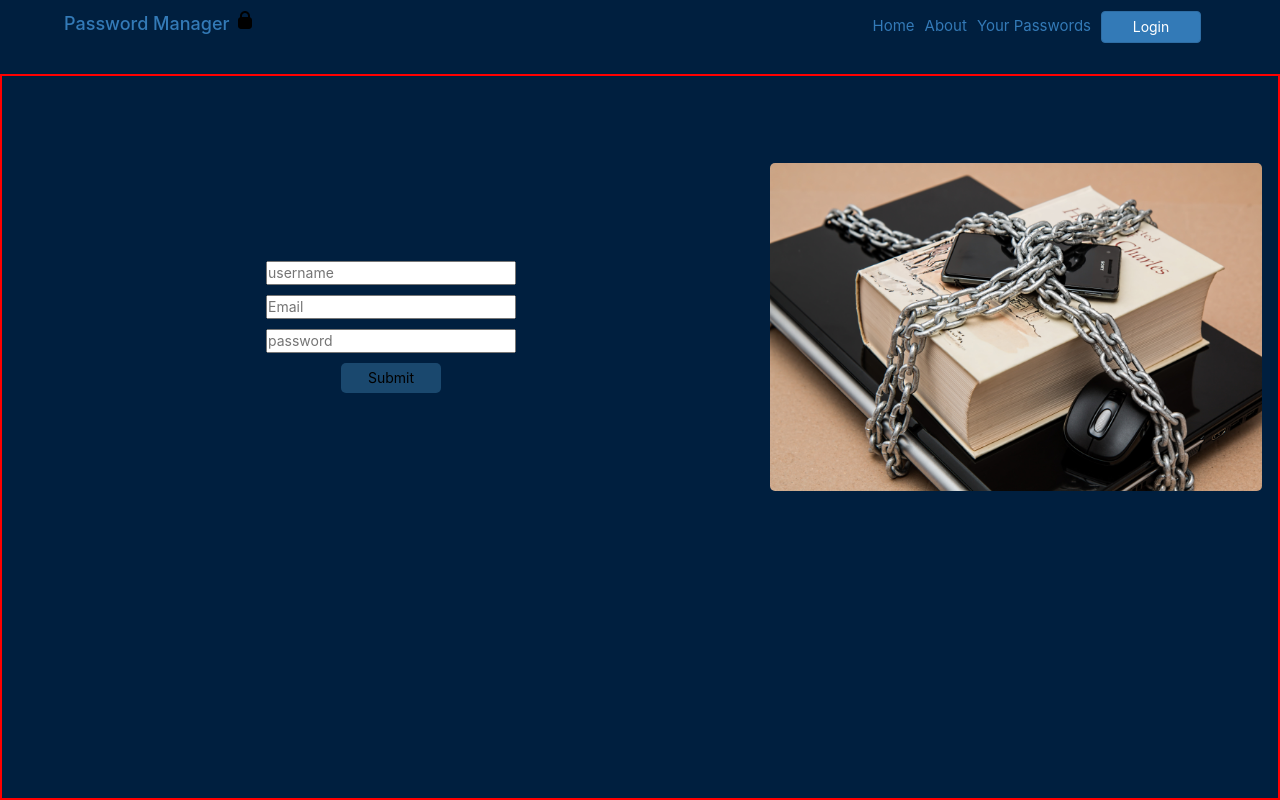
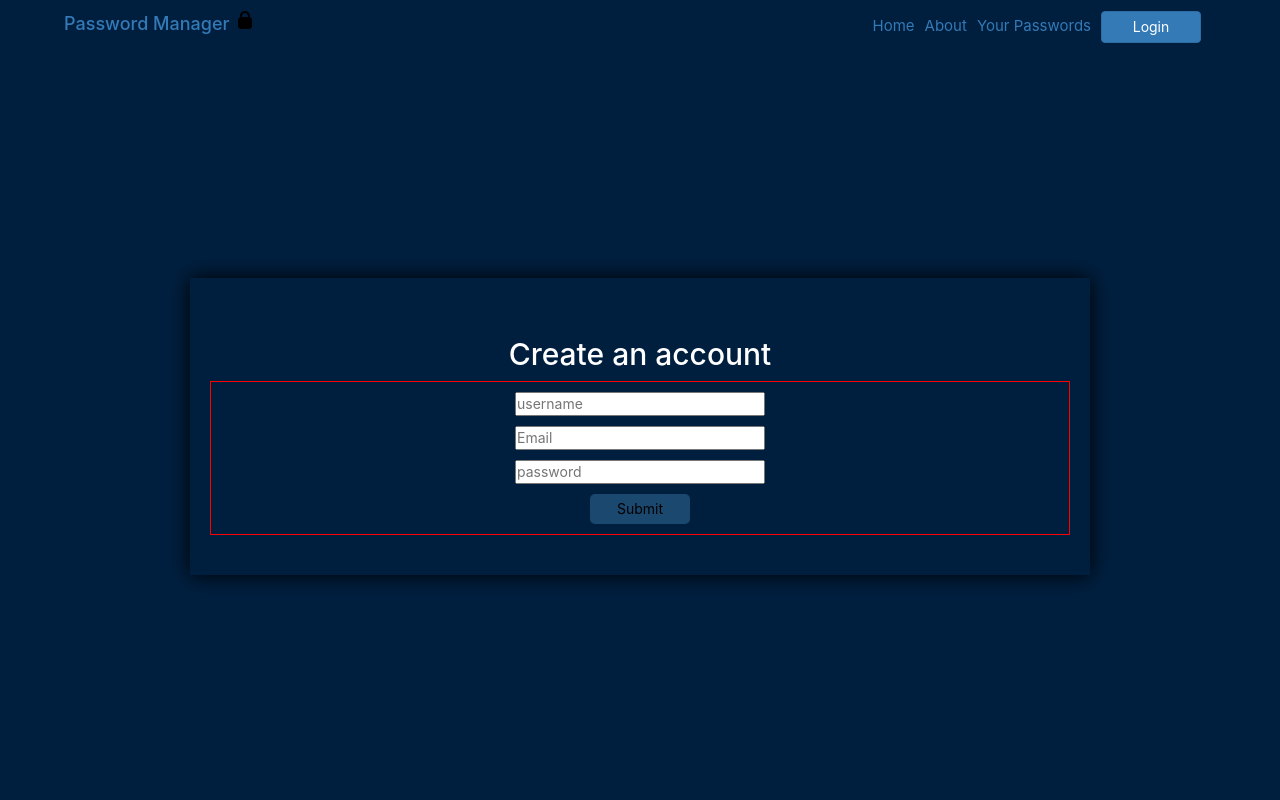
Before and after one commit to AF-Jama/PasswordManagerApp, a React (Create React App) app: page /signup in a window 1280 px wide. Built offline with nearby package versions, Linux system fonts and the light colour scheme.

Commit message:
Sync commit

```diff
--- a/src/Pages/Login/Login.css
+++ b/src/Pages/Login/Login.css
@@ -6,6 +6,7 @@
 
 :root{
     --maxWidth:1500px;
+    --cardMaxWidth:700px;
 }
 
 #logout-container{
@@ -20,18 +21,20 @@ main{
 }
 
 #main-outer-container{
-    display: flex;
-    flex-direction: column;
+    display: grid;
+    place-items: center;
+    flex: 1;
+    /* flex-direction: column;
     justify-content: center;
-    margin-top: 2rem;
+    margin-top: 2rem; */
 }
 
 #main-inner-container{
-    position: relative;
-    top: -110px;
-    /* border: 2px solid blue; */
-    padding: 2rem;
-    max-width: var(--maxWidth);
+    height: auto;
+    color: white;
+    width: 80%;
+    max-width: var(--cardMaxWidth);
+    box-shadow: 0 0 20px rgba(0, 0, 0, 1 );
 }
 
 #login-form-container{
@@ -41,6 +44,20 @@ main{
     padding: 1rem;
 }
 
+#welcome-container>h2{
+    font-weight: bold;
+}
+
+#welcome-container>h2::after{
+    content: '';
+    display: block;
+    height: 1px;
+    width: 8rem;
+    background-color: white;
+    margin: 0rem auto;
+    margin-top: 1rem;
+}
+
 @media screen and (min-width:500px){
 
 }
--- a/src/Pages/Login/Login.jsx
+++ b/src/Pages/Login/Login.jsx
@@ -13,7 +13,10 @@ const Login = (props)=>{
             <Header/>
 
             <main id="main-outer-container">
-                <div id="main-inner-container" style={{display:"block"}}>
+                <div id="main-inner-container">
+                    <div id="welcome-container">
+                        <h2>Login</h2>
+                    </div>
                     <div id="login-form-container">
                         <LoginForm/>
                     </div>
--- a/src/Pages/Signup/Signup.css
+++ b/src/Pages/Signup/Signup.css
@@ -2,6 +2,7 @@
     margin: 0;
     padding: 0;
     box-sizing: border-box;
+    --cardMaxWidth:900px;
 }
 
 :root{
@@ -17,12 +18,14 @@
 }
 
 #main-outer-container{
-    display: flex;
-    flex-direction: column;
+    display: grid;
+    place-items: center;
+    flex: 1;
+    /* flex-direction: column;
     justify-content: center;
     flex: 1;
     border: 2px solid red;
-    margin-top: 1rem;
+    margin-top: 1rem; */
 }
 
 #sign-up-page-image{
@@ -35,38 +38,39 @@
 }
 
 #main-inner-container{
-    position: relative;
-    top: -100px;
+    width: 80%;
+    max-width: var(--cardMaxWidth) ;
+    box-shadow: 0 0 20px rgba(0, 0, 0, 1 );
+    padding: 4rem 2rem;
+    /* position: relative;
+    top: -100px; */
     /* border: 2px solid green; */
-    padding: 2rem;
+    /* padding: 2rem; */
 }
 
 #register-form-container{
-    display: block;
-    /* border: 2px solid yellow; */
     width: auto;
-    /* padding: 2rem; */
 }
 
 
 @media screen and (min-width:800px){
-    #main-inner-container{
+    /* #main-inner-container{
         display: flex;
         justify-content: center;
         width: 100vw;
         max-width: var(--maxWidth);
         margin: 0 auto;
-    }
+    } */
 
-    #img-container{
+    /* #img-container{
         display: block;
         width: 40%;
-    }
+    } */
 
-    #register-form-container{
+    /* #register-form-container{
         width: 60%;
         margin-right: 1rem;
-    }
+    } */
 
     #register-form-container{
         display: flex;
--- a/src/Pages/Signup/Signup.jsx
+++ b/src/Pages/Signup/Signup.jsx
@@ -14,6 +14,9 @@ const SignUp = ()=>{
             <Header/>
             <main id="main-outer-container">
                 <div id="main-inner-container">
+                    <div id="register-text-container">
+                        <h2>Create an account</h2>
+                    </div>
                     <div id="register-form-container">
                         <RegisterForm/>
                     </div>
--- a/src/components/RegisterForm/RegisterForm.css
+++ b/src/components/RegisterForm/RegisterForm.css
@@ -1,11 +1,12 @@
 *{
-    margin:0;
+    margin: 0;
     padding: 0;
     box-sizing: border-box;
 }
 
 :root{
-    --maxWidth:100px;
+    --maxWidth:300px;
+    --inputMaxWidth:300px;
 }
 
 #form-container{
@@ -17,21 +18,11 @@
     display: block;
     width: auto;
     padding: 1rem 0;
-    /* border: 1px solid red; */
+    border: 1px solid red;
 }
 
 .input-group{
-    /* width: 90%;
-    max-width: var(--maxWidth) ;
-    margin: 0 auto; */
-    display: block;
-    width: auto;
-    /* border: 2px solid red; */
-}
-
-.input-text-form{
-    width: 90%;
-    margin: 0 auto;
+    width: auto ;
 }
 
 #submit-btn{
@@ -48,22 +39,3 @@
     background-color: #CDCDCD;
     color: black;
 }
-
-@media screen and (min-width:500px){
-    .input-group{
-        width: 80%;
-        max-width: 500px;
-        margin: 0 auto;
-    }
-}
-
-@media screen and (min-width:800px){
-    #form-container{
-        display: flex;
-        flex-direction: column;
-        justify-content: center;
-        align-items: center;
-        flex: 1;
-    }
-
-}
--- a/src/components/RegisterForm/RegisterForm.jsx
+++ b/src/components/RegisterForm/RegisterForm.jsx
@@ -4,7 +4,6 @@ import {useForm} from 'react-hook-form'
 import { yupResolver } from '@hookform/resolvers/yup';
 import createVaultKey,{createAuthKey} from "../../utils";
 import './RegisterForm.css';
-import { clear } from "@testing-library/user-event/dist/clear";
 
 const RegisterForm = (props)=>{
     const { register,handleSubmit,resetField,setError,clearErrors,unregister,formState:{errors}} = useForm({
```
